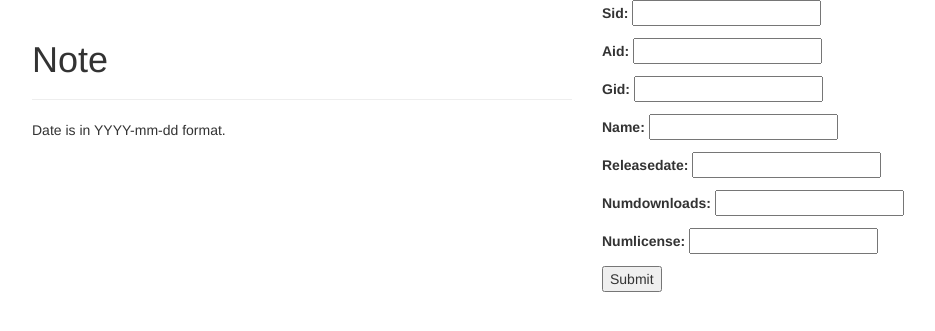
After one commit to purplxholic/database_proj, a Django app: page /inventory/newMusic in a window 1280 px wide. The commit adds this page. Shown: the top 331 px of the page, without its empty margins (53-988 px from the left). Run offline with Django 3.2, Linux system fonts and the light colour scheme; some libraries are stand-ins or nearby versions.

Commit message:
made forms for inventory, beautify

```diff
--- /dev/null
+++ b/inventory_system/forms.py
@@ -0,0 +1,10 @@
+from django import forms
+
+class AddMusicForm(forms.Form):
+    sid = forms.CharField(required=True)
+    aid = forms.CharField(required=True)
+    gid = forms.CharField(required=True)
+    name = forms.CharField(required=True)
+    releaseDate = forms.CharField(required=True)
+    numDownloads = forms.CharField(required=True)
+    numLicense = forms.CharField(required=True)
--- /dev/null
+++ b/inventory_system/templates/inventory_system/add_music.html
@@ -0,0 +1,29 @@
+<!DOCTYPE HTML>
+<head>
+  <title> Inventory </title>
+  <link rel="stylesheet" href="https://maxcdn.bootstrapcdn.com/bootstrap/3.3.7/css/bootstrap.min.css">
+</head>
+
+<body>
+  <div class="container">
+    <div class="col-sm-6">
+      <div class="page-header padding-left">
+        <h1>Note</h1>
+      </div>
+
+      <p>Date is in YYYY-mm-dd format.</p>
+    </div>
+    <div class="col-sm-6">
+      <form role="form" action="" method = "post"}>
+        {% csrf_token %}
+        {{ form.as_p }}
+        <button type="submit">Submit</button>
+      </form>
+      {% if status %}
+      <div class="alert alert-success">
+        {{ message }}
+      </div>
+      {% endif %}
+    </div>
+  </div>
+</body>
--- a/inventory_system/urls.py
+++ b/inventory_system/urls.py
@@ -4,8 +4,9 @@ from . import views
 
 urlpatterns = [
     url(r'^$', views.index, name='index'),
+    url(r'^newMusic$',views.test,name="test"),
     url(r'^moreLicense/(?P<sid>[0-9]{10})/(?P<more_amt>[0-9]+)$', views.moreLicense, name='moreLicense'),
     #sid,name,aid,gid,releaseDate,numDownloads,numLicense
     #this url is so bad and long w/ sos many regex that I think this needs to refine and multiple testss
-    url(r'^newMusic/(?P<sid>[0-9]{10})/(?P<name>[A-Za-z]+)/(?P<aid>[0-9]{10})/(?P<gid>[0-9]{10})/(?P<releaseDate>\d{4}[-/]\d{2}[-/]\d{2})/(?P<numDownloads>[0]{1})/(?P<numLicense>[0-9]+)$', views.newMusic, name='newMusic')
+    # url(r'^newMusic/(?P<sid>[0-9]{10})/(?P<name>[A-Za-z]+)/(?P<aid>[0-9]{10})/(?P<gid>[0-9]{10})/(?P<releaseDate>\d{4}[-/]\d{2}[-/]\d{2})/(?P<numDownloads>[0]{1})/(?P<numLicense>[0-9]+)$', views.newMusic, name='newMusic')
 ]
--- a/inventory_system/views.py
+++ b/inventory_system/views.py
@@ -4,20 +4,41 @@ from __future__ import unicode_literals
 from django.shortcuts import render
 
 # Create your views here.
-from django.http import HttpResponse
+from django.http import HttpResponse, HttpResponseRedirect
 from django.db import connection
-
+from django.urls import reverse
+from .forms import AddMusicForm
 def index(request):
     # return HttpResponse("Inventory System is working! Instructions: key in using sid,,name,aid,gid,releaseDate,numDownloads,numLicense. Date in YYYY-mm-dd")
     return render(request,"inventory_system/index.html")
 
-def newMusic(request,sid,name,aid,gid,releaseDate,numDownloads,numLicense):
+def test(request):
+    form_class = AddMusicForm
+
+    #do the stuff
+    if request.method == 'POST':
+        form = form_class(data=request.POST)
+        if form.is_valid():
+            sid = request.POST.get('sid','')
+            name = request.POST.get('name','')
+            aid = request.POST.get('aid','')
+            gid = request.POST.get('gid','')
+            releaseDate = request.POST.get('releaseDate','')
+            numDownloads = request.POST.get('sid','')
+            numLicense= request.POST.get('numLicense','')
+            status,message = newMusic2(sid,name,aid,gid,releaseDate,numDownloads,numLicense)
+
+            return render(request,"inventory_system/add_music.html",{'form':form_class,'status':status,'message':message})
+
+    return render(request,"inventory_system/add_music.html",{'form':form_class})
+
+def newMusic(sid,name,aid,gid,releaseDate,numDownloads,numLicense):
     message = ""
     error_message = ""
     good = True
     try:
         with connection.cursor() as cursor:
-            cursor.execute("INSERT VALUES (%s,%s,%s,%s,%s,%s,%s)",[sid,name,aid,gid,releaseDate,numDownloads,numLicense]) #LOL
+            cursor.execute("INSERT INTO Songs VALUES (%s,%s,%s,%s,%s,%s,%s);",[sid,name,aid,gid,releaseDate,numDownloads,numLicense]) #LOL
         message = "Successful insertion"
     except Exception as e:
         # raise
@@ -26,8 +47,7 @@ def newMusic(request,sid,name,aid,gid,releaseDate,numDownloads,numLicense):
         message = "Missing/Incorrect values. Error: " + error_message
         good = False
 
-    context={"message":message,"good":good}
-    return render(request,"inventory_system/index.html",context)
+    return good,message
 
 def moreLicense(request,sid,more_amt):
     message= ""
```
Also changed, not shown: inventory_system/templates/inventory_system/index.html (+5 -19 lines).
